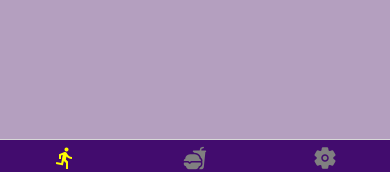
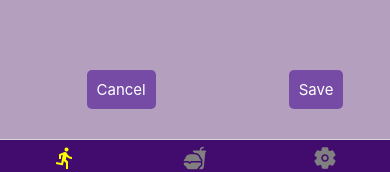
Before and after one commit to ShinLiX/5520_Assignment2, a React Native app: screen /AddActivityScreen in a window 390 px wide. Shown: the part 656-828 px from the top of the page. Built offline with nearby package versions, Linux system fonts and the light colour scheme.

Commit message:
Applied pressableButton component to replace buttons

```diff
--- a/Components/PressableButton.js
+++ b/Components/PressableButton.js
@@ -10,6 +10,7 @@ export default function PressableButton({
   return (
     <Pressable
       onPress={pressedFunction}
+      //android_ripple={{color: "red"}}
       style={({pressed}) => {
         return [
             styles.defaultStyle,
--- a/Screens/AddActivity.js
+++ b/Screens/AddActivity.js
@@ -47,7 +47,7 @@ export default function AddActivity({ navigation }) {
 
 
     return (
-        <SafeAreaView style={[styles.container, {backgroundColor:theme.backgroundColor}]}>
+        <View style={[styles.container, {backgroundColor:theme.backgroundColor}]}>
             <Text style={[commonStyles.text, {color: theme.textColor}]}>Activity *</Text>
             <DropdownPicker
                 open={open}
@@ -74,12 +74,20 @@ export default function AddActivity({ navigation }) {
             {!showDatePicker && <View style={commonStyles.buttonContainer}>
               <PressableButton
                 pressedFunction={()=>navigation.goBack()}
-                componentStyle={{backgroundColor: '#f194ff'}}
-              ></PressableButton>
-              {/* <Button title="Cancel" onPress={() => navigation.goBack()} />
-              <Button title="Save" onPress={handleSave} /> */}
+                componentStyle={commonStyles.buttonStyle}
+                pressedStyle={commonStyles.pressedStyle}
+              >
+                <Text style={commonStyles.buttonText}>Cancel</Text>
+              </PressableButton>
+              <PressableButton
+                pressedFunction={handleSave}
+                componentStyle={commonStyles.buttonStyle}
+                pressedStyle={commonStyles.pressedStyle}
+              >
+                <Text style={commonStyles.buttonText}>Save</Text>
+                </PressableButton>
             </View>}
-        </SafeAreaView>
+        </View>
     );
 }
 
--- a/Screens/AddDiet.js
+++ b/Screens/AddDiet.js
@@ -5,6 +5,7 @@ import { Context } from '../Context';
 import { useTheme } from '../ThemeContext';
 import { SafeAreaView } from 'react-native-safe-area-context';
 import commonStyles from '../styles';
+import PressableButton from '../Components/PressableButton';
 
 
 export default function AddDiet({ navigation }) {
@@ -41,7 +42,7 @@ export default function AddDiet({ navigation }) {
     };
 
     return (
-        <SafeAreaView style={[styles.container, {backgroundColor: theme.backgroundColor}]}>
+        <View style={[styles.container, {backgroundColor: theme.backgroundColor}]}>
             <Text style={[commonStyles.text, {color: theme.textColor}]}>Description *</Text>
             <TextInput
                 style={[commonStyles.input, {height: 80}]}
@@ -63,10 +64,22 @@ export default function AddDiet({ navigation }) {
             <CalendarInput date={date} setDate={setDate} datePicker={showDatePicker} datePickerHandler={setShowDatePicker} />
 
             {!showDatePicker && <View style={commonStyles.buttonContainer}>
-              <Button title="Cancel" onPress={() => navigation.goBack()} />
-              <Button title="Save" onPress={handleSave} />
+            <PressableButton
+                pressedFunction={()=>navigation.goBack()}
+                componentStyle={commonStyles.buttonStyle}
+                pressedStyle={commonStyles.pressedStyle}
+              >
+                <Text style={commonStyles.buttonText}>Cancel</Text>
+              </PressableButton>
+              <PressableButton
+                pressedFunction={handleSave}
+                componentStyle={commonStyles.buttonStyle}
+                pressedStyle={commonStyles.pressedStyle}
+              >
+                <Text style={commonStyles.buttonText}>Save</Text>
+                </PressableButton>
             </View>}
-        </SafeAreaView>
+        </View>
     );
 }
 
--- a/Screens/Diet.js
+++ b/Screens/Diet.js
@@ -9,9 +9,9 @@ export default function Diet() {
   const { theme } = useTheme();
   // import ItemsList component and pass in the type as 'diets' to display the list of diets
   return (
-    <SafeAreaView style={[styles.container, {backgroundColor: theme.backgroundColor}]}>
+    <View style={[styles.container, {backgroundColor: theme.backgroundColor}]}>
       <ItemsList type="diets" />
-    </SafeAreaView>
+    </View>
   )
 }
 const styles = StyleSheet.create({
--- a/Screens/Settings.js
+++ b/Screens/Settings.js
@@ -2,14 +2,22 @@ import React from 'react'
 import { View, Text, Button, StyleSheet } from 'react-native'
 import { useTheme } from '../ThemeContext';
 import { SafeAreaView } from 'react-native-safe-area-context';
+import commonStyles from '../styles';
+import PressableButton from '../Components/PressableButton';
 
 export default function Settings() {
   const {theme, toggleTheme} = useTheme();
   return (
     <SafeAreaView style={[styles.container, {backgroundColor: theme.backgroundColor}]}>
-      <Button
+      <PressableButton
+        pressedFunction={toggleTheme}
+        componentStyle={commonStyles.buttonStyle}
+        pressedStyle={commonStyles.buttonPressedStyle}>
+         <Text style={commonStyles.buttonText}>Toggle Theme</Text>
+      </PressableButton>
+      {/* <Button
         title="Toggle Theme"
-        onPress={toggleTheme} />
+        onPress={toggleTheme} /> */}
     </SafeAreaView>
   )
 }
--- a/styles.js
+++ b/styles.js
@@ -20,6 +20,7 @@ const commonStyles = StyleSheet.create({
     buttonContainer: {
         position: 'absolute',
         bottom: 30,
+        left: 20,
         flexDirection: 'row',
         justifyContent: 'space-around',
         width: '100%',
@@ -53,5 +54,20 @@ const commonStyles = StyleSheet.create({
         flexDirection: 'row',
         justifyContent: 'flex-end',
     },
+    buttonStyle: {
+        backgroundColor: '#754ba6',
+        padding: 10,
+        borderRadius: 5,
+        minwidth: 100,
+        alignItems: 'center',
+    },
+    pressedStyle: {
+        backgroundColor: '#754ba6',
+        opacity: 0.2,
+    },
+    buttonText: {
+        color: '#fff',
+        fontSize: 15,
+    },
 });
 export default commonStyles;
```
